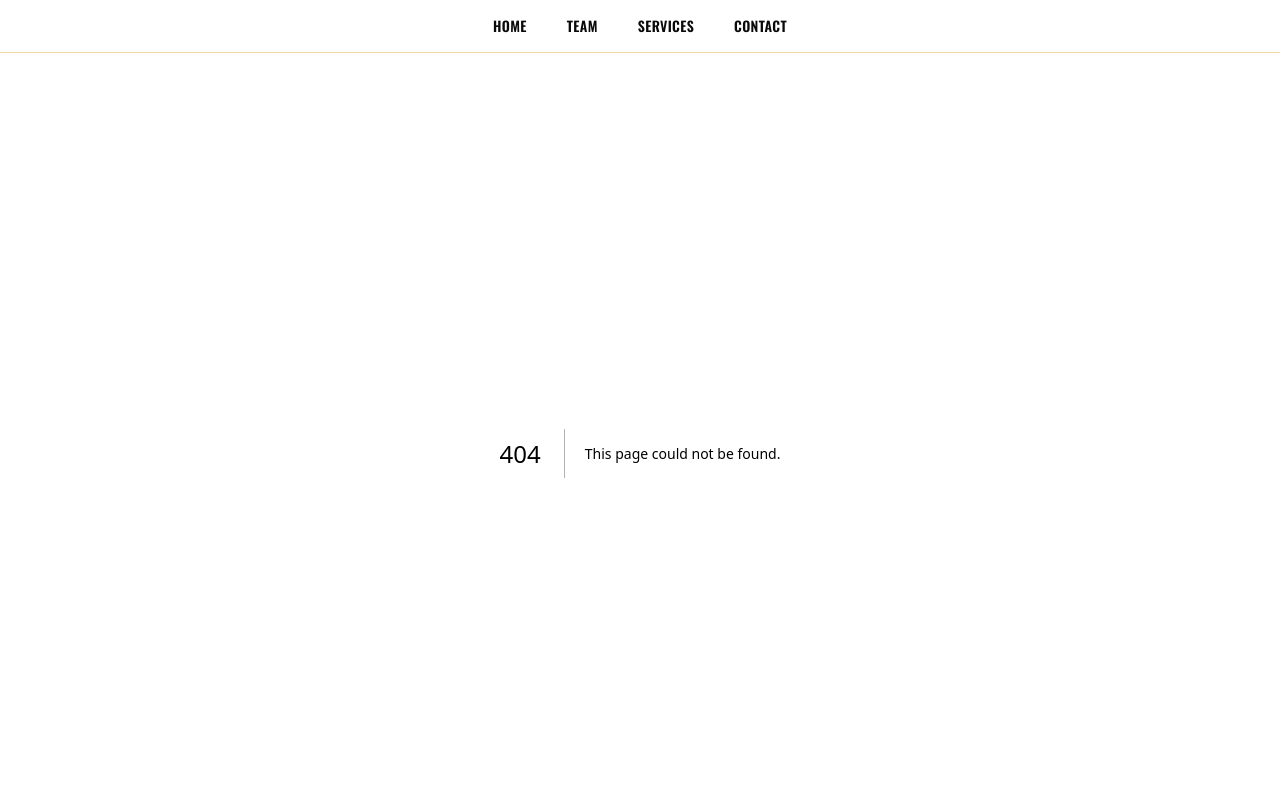
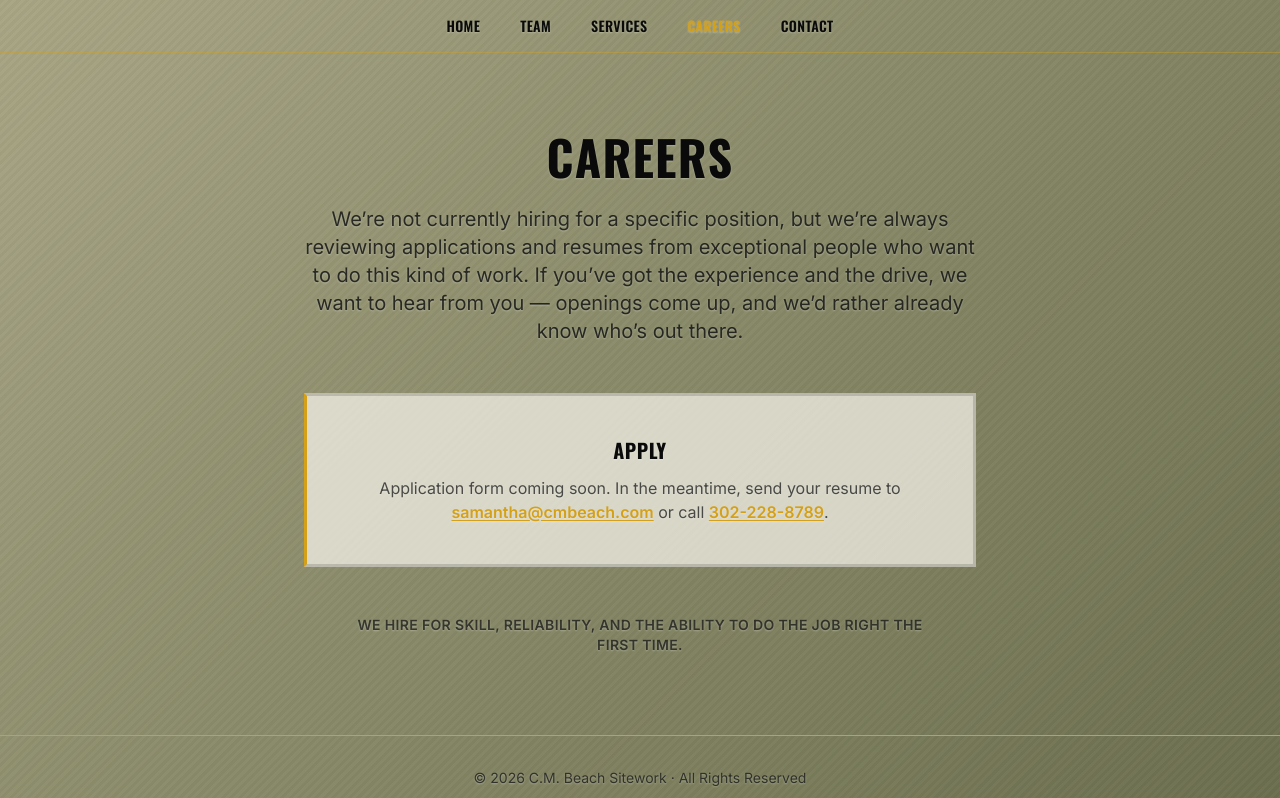
Before and after one commit to crkdev1989/cmbeachsite, a Next.js app: page /careers in a window 1280 px wide. Before the commit this address had no page. Shown: the top 798 px of the page. Built offline with nearby package versions, Linux system fonts and the light colour scheme.

Commit message:
add careers page

```diff
--- /dev/null
+++ b/app/careers/page.tsx
@@ -0,0 +1,60 @@
+import type { Metadata } from "next";
+
+export const metadata: Metadata = {
+  title: "Careers | C.M. Beach Sitework",
+  description:
+    "Careers at C.M. Beach Sitework — we're always reviewing applications from exceptional people who want to do this kind of work.",
+};
+
+export default function Careers() {
+  return (
+    <main className="flex flex-1 flex-col px-6 py-16 sm:py-20">
+      <div className="mx-auto w-full max-w-3xl text-center">
+        <h1 className="font-heading text-4xl font-bold uppercase tracking-wide sm:text-5xl">
+          Careers
+        </h1>
+        <p className="mx-auto mt-6 max-w-2xl text-lg text-foreground/80 sm:text-xl">
+          We&rsquo;re not currently hiring for a specific position, but
+          we&rsquo;re always reviewing applications and resumes from
+          exceptional people who want to do this kind of work. If you&rsquo;ve
+          got the experience and the drive, we want to hear from you —
+          openings come up, and we&rsquo;d rather already know who&rsquo;s out
+          there.
+        </p>
+      </div>
+
+      <div className="mx-auto mt-12 w-full max-w-2xl">
+        {/* Application placeholder — swap this card's contents for an embedded
+            form or file-upload component when the application flow is ready. */}
+        <div className="border-[3px] border-foreground/15 border-l-[3px] border-l-gold bg-[#F5F2E8]/75 p-8 text-center sm:p-10">
+          <h2 className="font-heading text-xl font-bold uppercase tracking-wide">
+            Apply
+          </h2>
+          <p className="mt-3 text-foreground/70">
+            Application form coming soon. In the meantime, send your resume
+            to{" "}
+            <a
+              href="mailto:samantha@cmbeach.com"
+              className="font-semibold text-gold underline decoration-gold underline-offset-2 hover:opacity-80"
+            >
+              samantha@cmbeach.com
+            </a>{" "}
+            or call{" "}
+            <a
+              href="tel:302-228-8789"
+              className="font-semibold text-gold underline decoration-gold underline-offset-2 hover:opacity-80"
+            >
+              302-228-8789
+            </a>
+            .
+          </p>
+        </div>
+      </div>
+
+      <p className="mx-auto mt-12 max-w-xl text-center text-sm font-semibold uppercase tracking-wide text-foreground/70">
+        We hire for skill, reliability, and the ability to do the job right
+        the first time.
+      </p>
+    </main>
+  );
+}
--- a/components/Nav.tsx
+++ b/components/Nav.tsx
@@ -7,6 +7,7 @@
   { href: "/", label: "Home" },
   { href: "/team", label: "Team" },
   { href: "/services", label: "Services" },
+  { href: "/careers", label: "Careers" },
   { href: "/contact", label: "Contact" },
 ];
 
```
